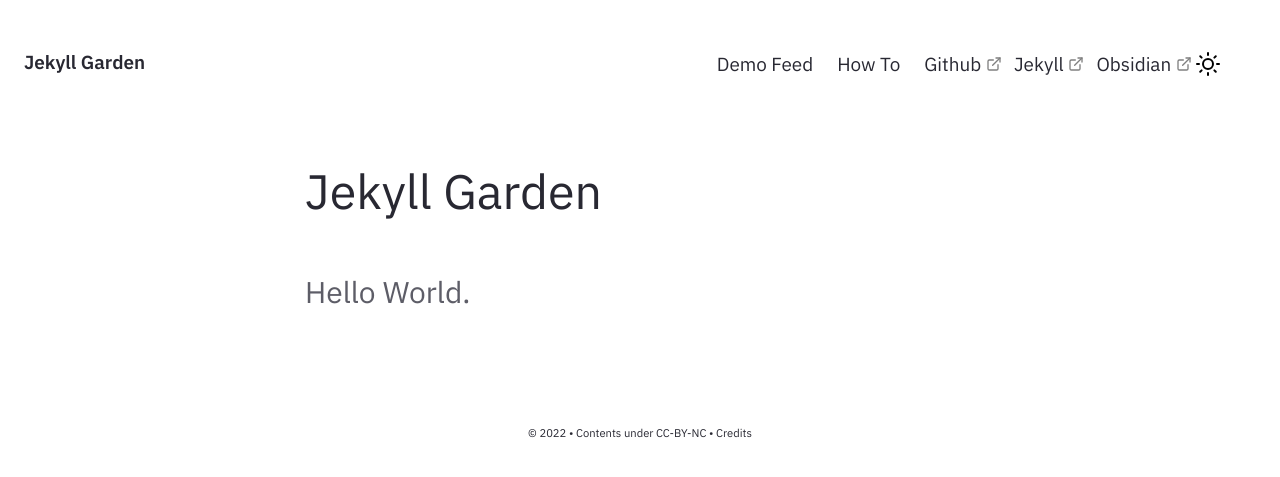
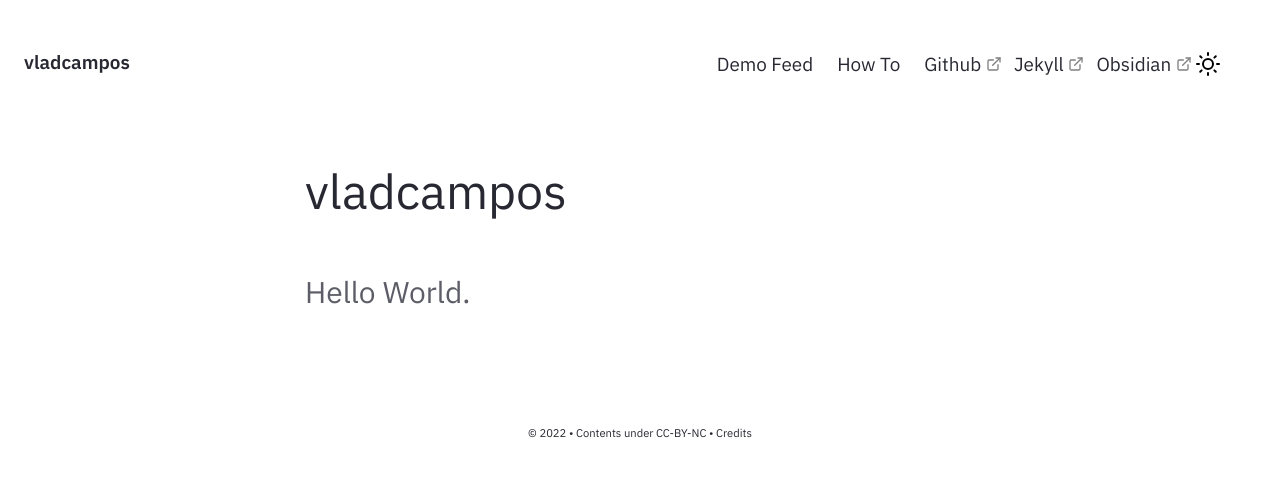
Before and after one commit to vladcampos/vladcampos.github.io, a Jekyll site: the page built from pages/index.md, in a window 1280 px wide. Shown: the top 477 px of the page. Built offline with Jekyll 4.4.1, drawn with Linux system fonts in a browser that asks for light colours.

Commit message:
Update _config.yml

```diff
--- a/_config.yml
+++ b/_config.yml
@@ -27,7 +27,7 @@ baseurl: ""
 
 # Website Header, Description, Footer year and text.
 # If you are deleting this, make sure you remove it from HTML files too
-heading: Jekyll Garden # Change this
+heading: vladcampos # Change this
 content: Obsidian ready Jekyll Theme
 copyright:
   year: © 2022
```
